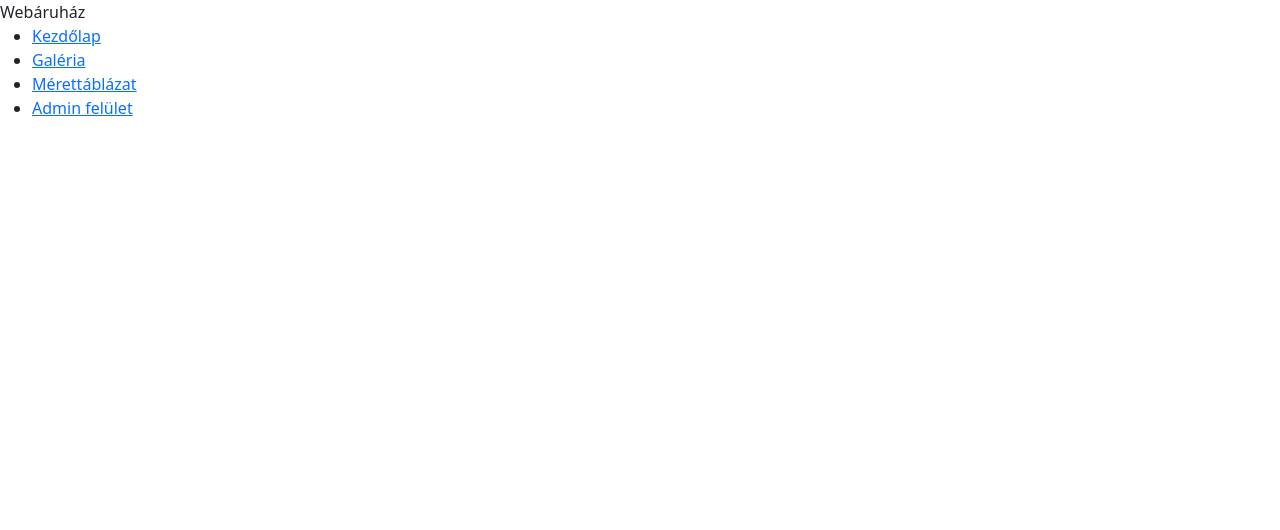
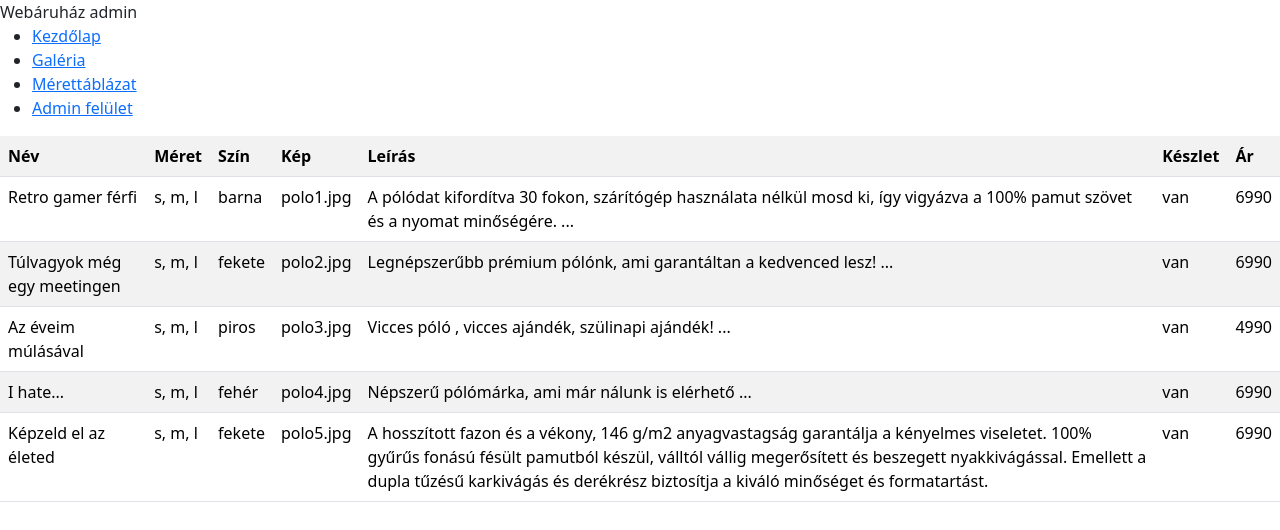
Before and after one commit to bHannah/web-ruh-z, a plain HTML site: page admin.html in a window 1280 px wide. Drawn offline with nearby package versions, Linux system fonts and the light colour scheme.

Commit message:
admin felület

```diff
--- a/admin.html
+++ b/admin.html
@@ -9,7 +9,7 @@
 </head>
 <body>
     <main>
-        <header>Webáruház</header>
+        <header>Webáruház admin</header>
         <nav>
             <ul>
                 <li><a href="index.html">Kezdőlap</a></li>
@@ -18,8 +18,64 @@
                 <li><a href="admin.html">Admin felület</a></li>
             </ul>
         </nav>
-        <aside></aside>
-        <article></article>
+        <article>
+            <table class="table table-striped">
+                <tr>
+                  <th>Név</th>
+                  <th>Méret</th>
+                  <th>Szín</th>
+                  <th>Kép</th>
+                  <th>Leírás</th>
+                  <th>Készlet</th>
+                  <th>Ár</th>
+                </tr>
+                <tr>
+                  <td>Retro gamer férfi</td>
+                  <td>s, m, l</td>
+                  <td>barna</td>
+                  <td>polo1.jpg</td>
+                  <td>A pólódat kifordítva 30 fokon, szárítógép használata nélkül mosd ki, így vigyázva a 100% pamut szövet és a nyomat minőségére. ...</td>
+                  <td>van</td>
+                  <td>6990</td>
+                </tr>
+                <tr>
+                  <td>Túlvagyok még egy meetingen</td>
+                  <td>s, m, l</td>
+                  <td>fekete</td>
+                  <td>polo2.jpg</td>
+                  <td>Legnépszerűbb prémium pólónk, ami garantáltan a kedvenced lesz! ...</td>
+                  <td>van</td>
+                  <td>6990</td>
+                </tr>
+                <tr>
+                  <td>Az éveim múlásával</td>
+                  <td>s, m, l</td>
+                  <td>piros</td>
+                  <td>polo3.jpg</td>
+                  <td>Vicces póló , vicces ajándék, szülinapi ajándék! ...</td>
+                  <td>van</td>
+                  <td>4990</td>
+                </tr>
+                <tr>
+                  <td>I hate...</td>
+                  <td>s, m, l</td>
+                  <td>fehér</td>
+                  <td>polo4.jpg</td>
+                  <td>Népszerű pólómárka, ami már nálunk is elérhető ...</td>
+                  <td>van</td>
+                  <td>6990</td>
+                </tr>
+                <tr>
+                  <td>Képzeld el az életed</td>
+                  <td>s, m, l</td>
+                  <td>fekete</td>
+                  <td>polo5.jpg</td>
+                  <td>A hosszított fazon és a vékony, 146 g/m2 anyagvastagság garantálja a kényelmes viseletet. 100% gyűrűs fonású fésült pamutból készül, válltól vállig megerősített és beszegett nyakkivágással. Emellett a dupla tűzésű karkivágás és derékrész biztosítja a kiváló minőséget és formatartást.</td>
+                  <td>van</td>
+                  <td>6990</td>
+                </tr>
+            </table>
+        </article>
         <aside></aside>
         <footer></footer>
     </main>
```
